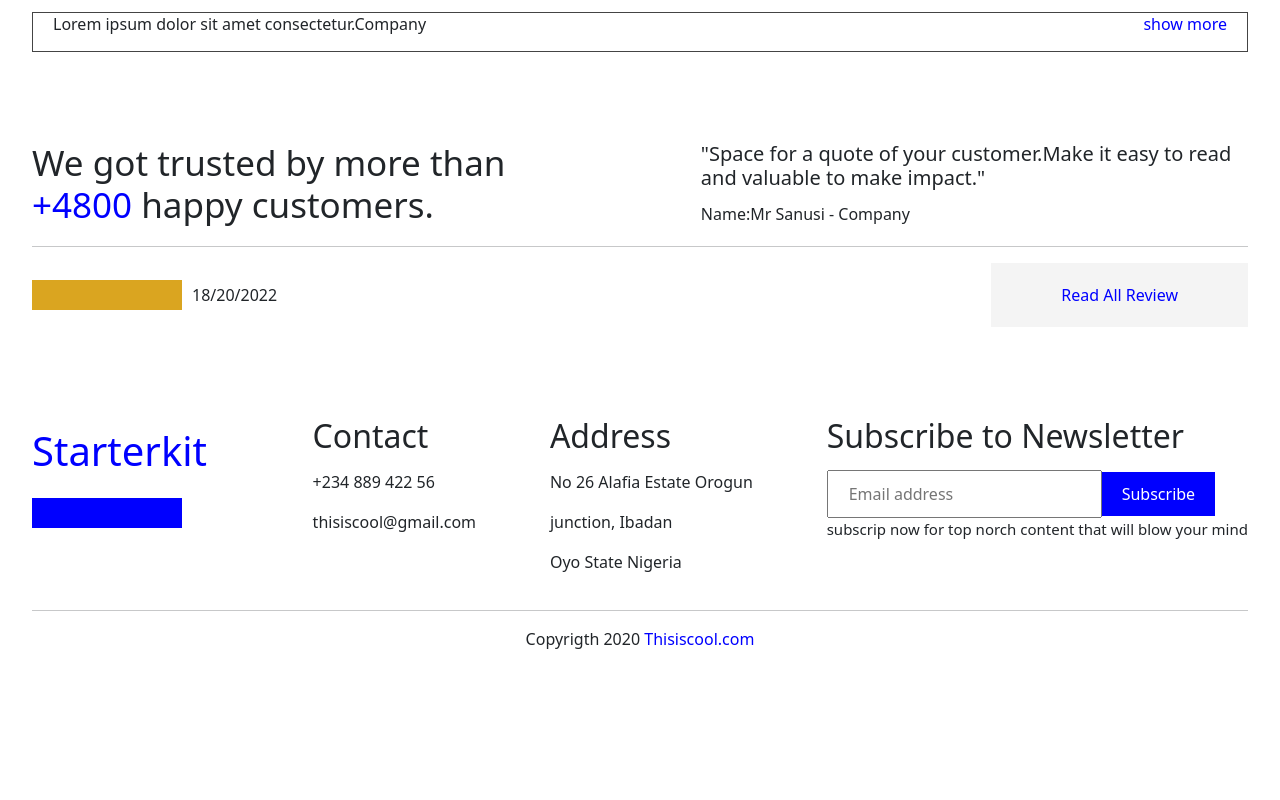
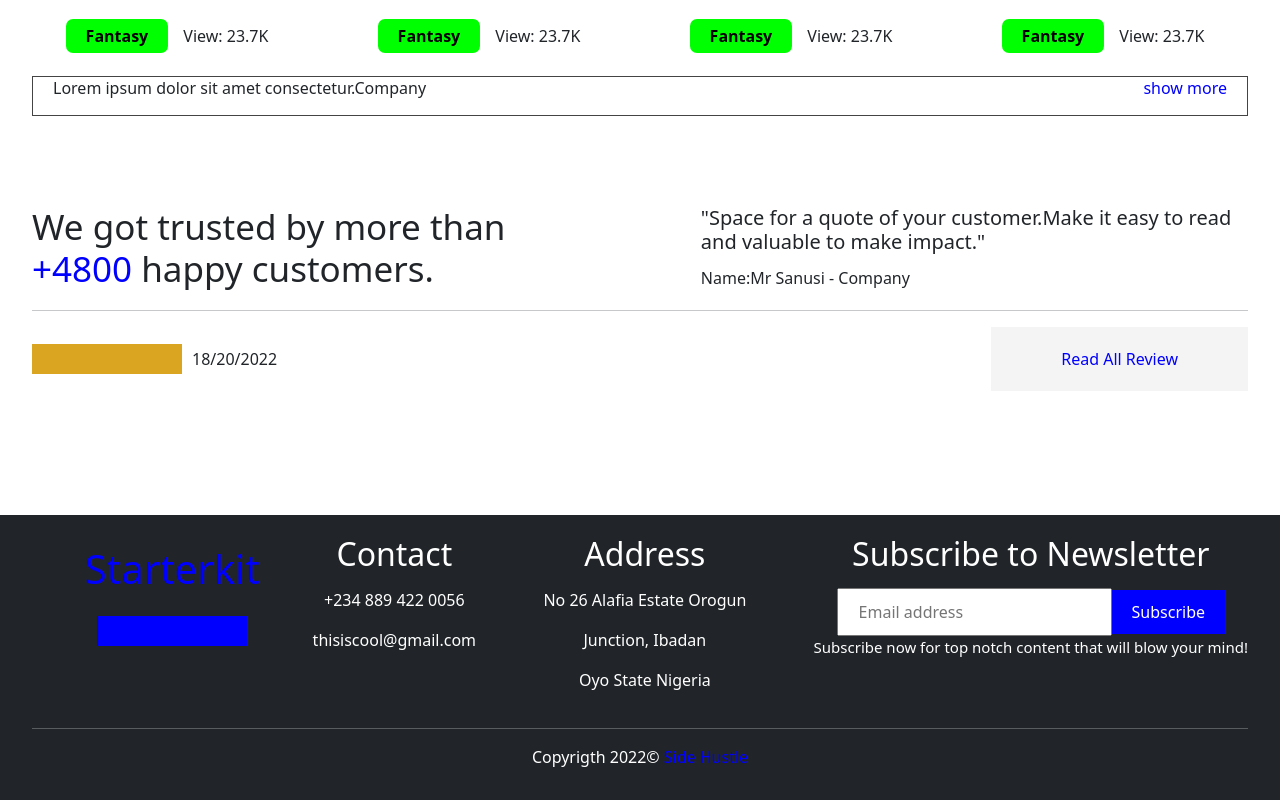
Before and after one commit to AyomideA-S/restaurant-website, a React (Create React App) app: page / in a window 1280 px wide. Shown: the part 1308-2108 px from the top of the page. Before the commit the page ends 2005 px from the top, so only its background shows below. Built offline with nearby package versions, Linux system fonts and the light colour scheme; some icons are missing.

Commit message:
Styled Footer

```diff
--- a/src/App.css
+++ b/src/App.css
@@ -1,6 +1,18 @@
 /* .App {
 
 } */
+
+.body{
+  height: 100%;
+  display: flex;
+  flex-direction: column;
+}
+
+.content {
+  flex: 1 0 auto;
+  padding-top: 5%;
+  padding-bottom: 5%;
+}
 
 /*General*/
 li {
@@ -348,10 +360,12 @@ img {
 /*footer*/
 
 .footer-to {
-  background: #fff;
-  padding-top: 40px;
-  padding-bottom: 30px;
-
+  flex-shrink: 0;
+  color: white;
+  padding: 30px 0px 15px 0px;
+  opacity: 1;
+  background-color: rgb(33, 37, 41);
+  text-align: center;
 }
 
 .footer-flex-to {
--- a/src/App.js
+++ b/src/App.js
@@ -10,7 +10,7 @@ import './App.css'
 
 const App = () => {
     return (
-        <div>
+        <div className="body">
             <Router>
                 <Navbar />
                 <Routes>
--- a/src/components/Categories.js
+++ b/src/components/Categories.js
@@ -6,7 +6,7 @@ export default function Categories() {
             <div className="category-to section3-to">
                     <div className="container-to">
                         <div className="category-header-to">
-                            <h3>Categories</h3>
+                            <center><h3>Categories</h3></center>
                         </div>
                         <div className="category-flex-to">
                             <div className="category-box-to">
--- a/src/components/Footer.js
+++ b/src/components/Footer.js
@@ -13,13 +13,13 @@ export default function Footer() {
                         <div className="footer-categories-flex-to">
                             <div className="footer-cat-to">
                                 <h2>Contact</h2>
-                                <p>+234 889 422 56</p>
+                                <p>+234 889 422 0056</p>
                                 <p>thisiscool@gmail.com</p>
                             </div>
                             <div className="footer-cat-to">
                                 <h2>Address</h2>
                                 <p>No 26 Alafia Estate Orogun</p>
-                                <p>junction, Ibadan</p>
+                                <p>Junction, Ibadan</p>
                                 <p>Oyo State Nigeria</p>
                             </div>
                             <div className="footer-cat-to">
@@ -28,12 +28,12 @@ export default function Footer() {
                                     <input type="text" name="" id="" placeholder="Email address" />
                                     <input type="submit" value="Subscribe" className="submit-to"/>
                                 </form>
-                                <p className="small-to">subscrip now for top norch content that will blow your mind</p>
+                                <p className="small-to">Subscribe now for top notch content that will blow your mind!</p>
                             </div>
                         </div>
                     </div>
                     <hr/>
-                    <p className="align-to">Copyrigth  2020 <span className="paint-to">Thisiscool.com</span></p>
+                    <p className="align-to">Copyrigth 2022© <span className="paint-to">Side Hustle</span></p>
                 </div>
             </div>
 
--- a/src/pages/about.jsx
+++ b/src/pages/about.jsx
@@ -2,7 +2,7 @@ import React from 'react';
 
 const About = () =>{
   return (
-    <div>
+    <div className='content'>
       <h3>About Us</h3>
     </div>
   );
--- a/src/pages/contact.jsx
+++ b/src/pages/contact.jsx
@@ -10,7 +10,7 @@ import Sloted from '../components/Sloted'
 
 function Contact() {
     return (
-        <div>
+      <div className='content'>
           <Menu />
           <Contactuser />
 
--- a/src/pages/home.jsx
+++ b/src/pages/home.jsx
@@ -10,7 +10,7 @@ import Slot from '../components/Slot';
 
 const Home = () =>{
   return (
-    <div>
+    <div className='content'>
       <div>
         <Hero />
         <Categories />
--- a/src/pages/product.jsx
+++ b/src/pages/product.jsx
@@ -7,9 +7,9 @@ import Shawarma from '../images/shawarma.webp'
 
 const Product = () =>{
   return (
-    <div>
+    <div className='content'>
       <div className="answer-section-header-to">
-        <h1>Products</h1>
+        <center><h1>Products</h1></center>
       </div>
 
       <div className='box-flex-to container-to'>
```
